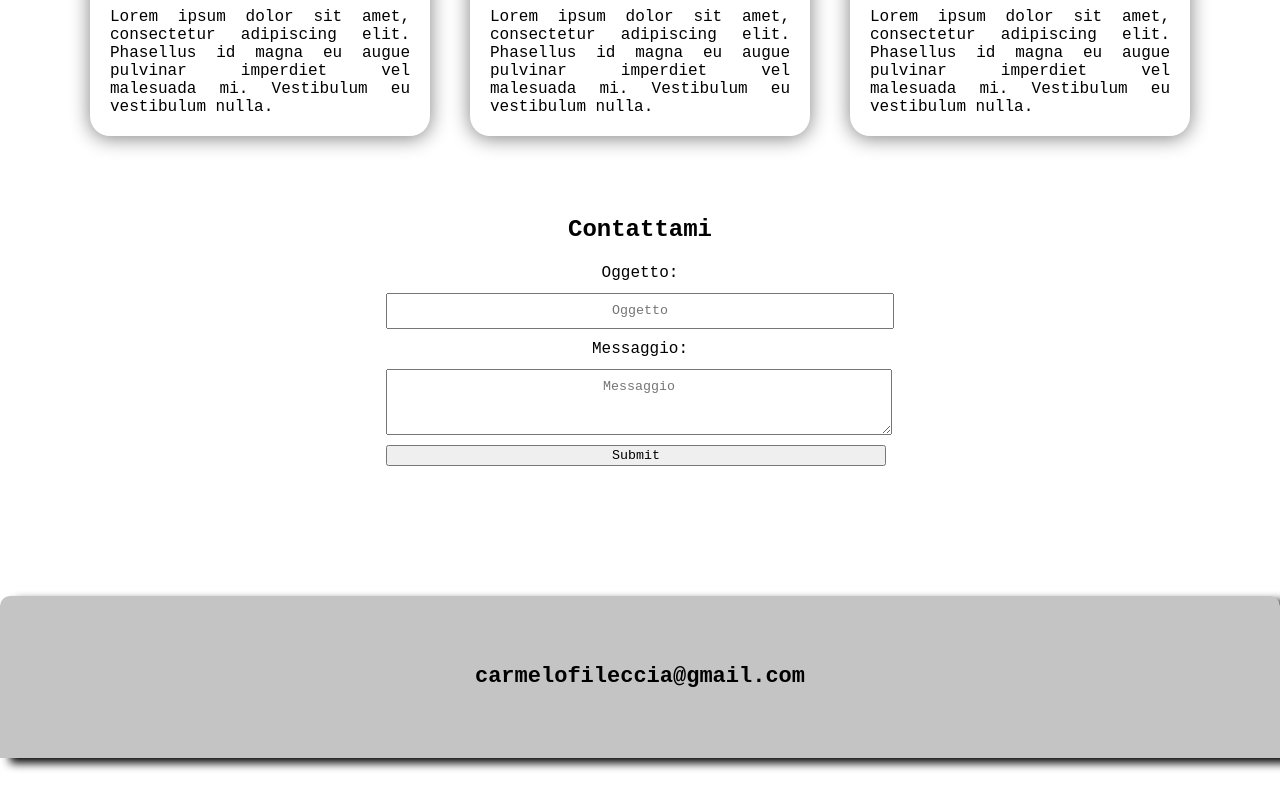
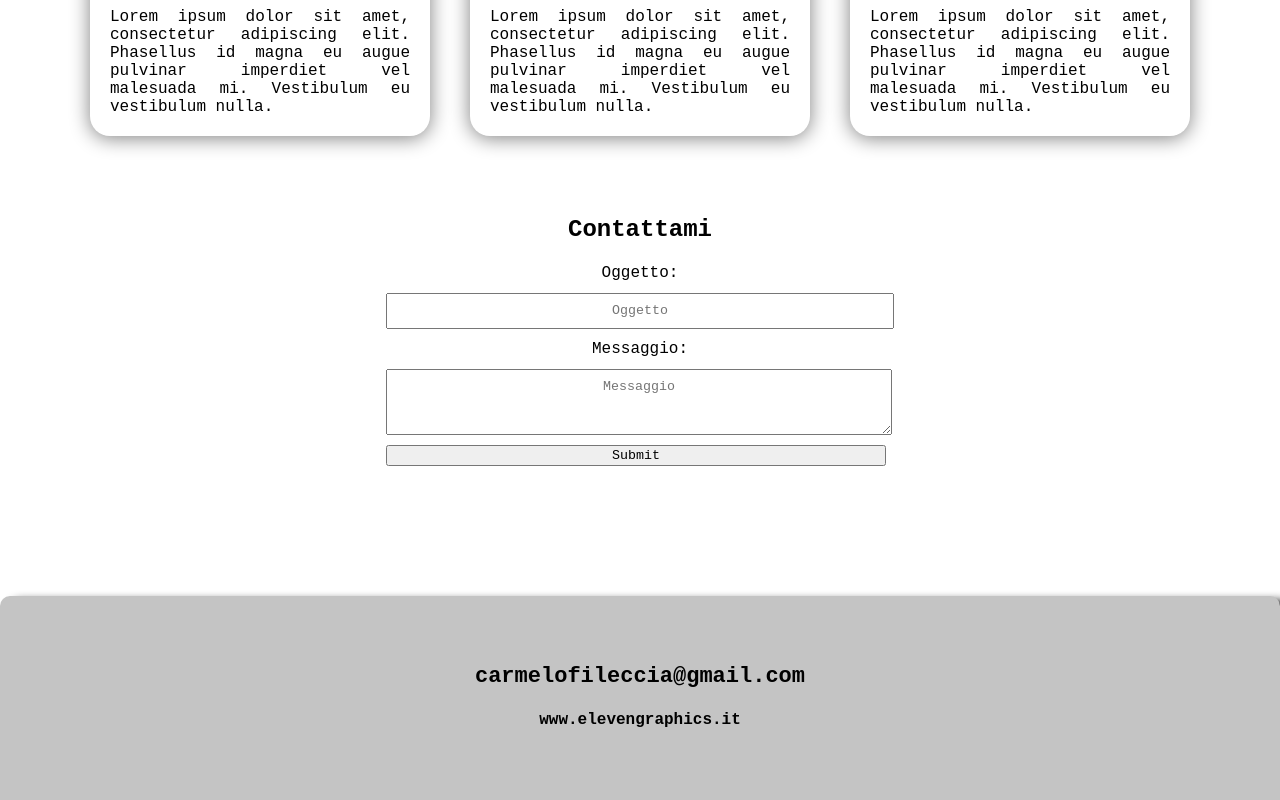
Before and after one commit to carmelofileccia/prima-app-react, a React (Create React App) app: page / in a window 1280 px wide. Shown: the part 576-1376 px from the top of the page. Before the commit the page ends 1334 px from the top, so only its background shows below. Built offline with nearby package versions, Linux system fonts and the light colour scheme.

Commit message:
Add site

```diff
--- a/src/components/Footer/Footer.js
+++ b/src/components/Footer/Footer.js
@@ -4,6 +4,7 @@ function Footer () {
     return (
         <div className="footer">
            <h2 className='footerP'>carmelofileccia@gmail.com</h2>
+           <h4 className='footerSub'>www.elevengraphics.it</h4>
 
         </div>
     )
```
